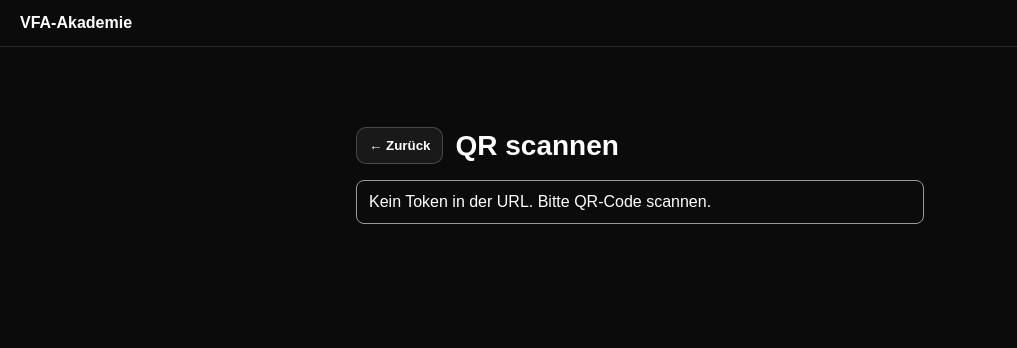
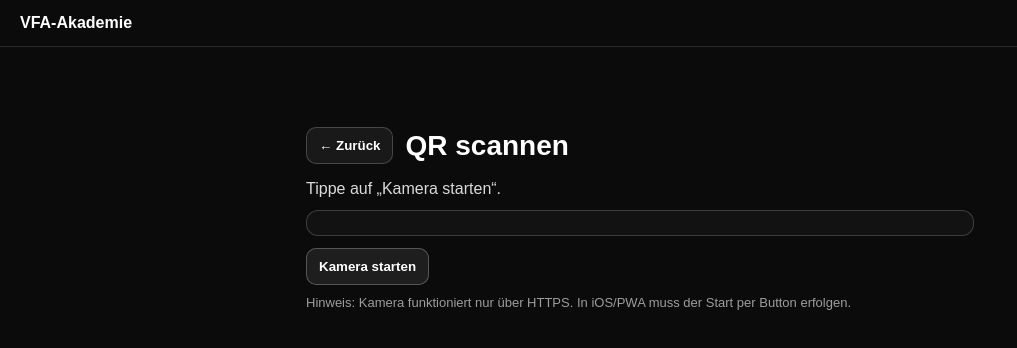
Before and after one commit to VFA-Interlift/vfa-akademie, a Next.js app: page /scan in a window 1280 px wide. Shown: the top 348 px of the page, without its empty margins (0-1017 px from the left). Built offline with nearby package versions, Linux system fonts and the light colour scheme; no server answers.

Commit message:
fix: /scan opens camera and claim moved to /scan/claim

```diff
--- a/src/app/(protected)/scan/page.tsx
+++ b/src/app/(protected)/scan/page.tsx
@@ -1,127 +1,185 @@
 "use client";
 
-import { useEffect, useMemo, useState } from "react";
-import { useRouter, useSearchParams } from "next/navigation";
+import { useEffect, useMemo, useRef, useState } from "react";
+import { useRouter } from "next/navigation";
 import BackButton from "@/components/BackButton";
-
-type Status = "idle" | "loading" | "ok" | "error";
 
 export default function ScanPage() {
   const router = useRouter();
-  const sp = useSearchParams();
+  const readerId = useMemo(() => "qr-reader", []);
+  const qrRef = useRef<any>(null);
 
-  const [status, setStatus] = useState<Status>("idle");
-  const [msg, setMsg] = useState<string | null>(null);
-  const [pill, setPill] = useState<string | null>(null);
+  const [status, setStatus] = useState<"idle" | "starting" | "scanning" | "done" | "error">("idle");
+  const [msg, setMsg] = useState<string>("Tippe auf „Kamera starten“.");
+  const [err, setErr] = useState<string | null>(null);
+  const [lastText, setLastText] = useState<string | null>(null);
 
-  const token = useMemo(() => (sp.get("token") ?? "").trim(), [sp]);
+  async function startCamera() {
+    setErr(null);
+    setStatus("starting");
+    setMsg("Kamera wird gestartet…");
 
-  useEffect(() => {
-    let cancelled = false;
+    try {
+      const mod = await import("html5-qrcode");
+      const Html5Qrcode = mod.Html5Qrcode;
 
-    async function run() {
-      if (!token) return;
+      if (!qrRef.current) qrRef.current = new Html5Qrcode(readerId);
 
-      setStatus("loading");
-      setMsg("Code wird eingelöst…");
-      setPill(null);
-
-      const res = await fetch("/api/claim", {
-        method: "POST",
-        headers: { "Content-Type": "application/json" },
-        body: JSON.stringify({ token }),
-      });
-
-      const data: any = await res.json().catch(() => ({}));
-      if (cancelled) return;
-
-      if (!res.ok) {
+      const cameras = await mod.Html5Qrcode.getCameras();
+      if (!cameras || cameras.length === 0) {
         setStatus("error");
-        setMsg(data?.error ?? "Fehler beim Einlösen.");
+        setMsg("Keine Kamera gefunden.");
         return;
       }
 
-      const already = Boolean(data?.already);
-      const creditsAwarded = Number(data?.creditsAwarded ?? 0);
-      const creditsTotal = Number(data?.creditsTotal ?? 0);
+      const cam = cameras[cameras.length - 1]; // meist Rückkamera
 
-      setStatus("ok");
+      await qrRef.current.start(
+        { deviceId: { exact: cam.id } },
+        { fps: 10, qrbox: { width: 260, height: 260 } },
+        (decodedText: string) => {
+          if (decodedText === lastText) return;
+          setLastText(decodedText);
 
-      if (already) {
-        setMsg("Zertifikat war schon vorhanden ✅");
-        setPill(`Credits: ${creditsTotal}`);
-      } else {
-        setMsg("Zertifikat hinzugefügt ✅");
-        if (creditsAwarded > 0) {
-          setPill(`+${creditsAwarded} Credits • Gesamt: ${creditsTotal}`);
-        } else {
-          setPill(`Credits: ${creditsTotal}`);
+          setStatus("done");
+          setMsg("QR erkannt ✅");
+
+          const token = extractToken(decodedText);
+          if (!token) {
+            setStatus("error");
+            setMsg("QR erkannt, aber kein Token gefunden.");
+            return;
+          }
+
+          stopCamera().finally(() => {
+            router.push(`/scan/claim?token=${encodeURIComponent(token)}`);
+          });
+        }
+      );
+
+      setStatus("scanning");
+      setMsg("Kamera aktiv – QR-Code ins Feld halten…");
+    } catch (e: any) {
+      console.error(e);
+      setStatus("error");
+      setMsg("Kamera konnte nicht gestartet werden.");
+      setErr(String(e?.message ?? e));
     }
   }
 
-      // Kurz stehen lassen, dann weiter
-      setTimeout(() => {
-        router.push("/meine-badges");
-        // optional: refresh damit serverseitiger Header sofort neu rendert (hilft in PWA)
-        router.refresh();
-      }, 900);
+  async function stopCamera() {
+    try {
+      const qr = qrRef.current;
+      if (!qr) return;
+      if (qr.isScanning) await qr.stop();
+      await qr.clear();
+    } catch {
+      // ignore
+    }
   }
 
-    run();
-
+  useEffect(() => {
     return () => {
-      cancelled = true;
+      stopCamera();
     };
-  }, [token, router]);
+    // eslint-disable-next-line react-hooks/exhaustive-deps
+  }, []);
 
   return (
-    <main style={{ maxWidth: 600, margin: "40px auto", padding: 16 }}>
+    <main style={{ maxWidth: 700, margin: "40px auto", padding: 16 }}>
       <div style={{ display: "flex", alignItems: "center", gap: 12, marginBottom: 16 }}>
         <BackButton />
         <h1 style={{ fontSize: 28, fontWeight: 800, margin: 0 }}>QR scannen</h1>
       </div>
 
-      {!token ? (
-        <div style={{ padding: 12, border: "1px solid #999", borderRadius: 8 }}>
-          Kein Token in der URL. Bitte QR-Code scannen.
-        </div>
-      ) : (
-        <div style={{ padding: 14, border: "1px solid rgba(255,255,255,0.18)", borderRadius: 12 }}>
-          <div style={{ fontWeight: 800, marginBottom: 8 }}>
-            {status === "loading"
-              ? "Bitte kurz warten…"
-              : status === "ok"
-              ? "Erfolg"
-              : status === "error"
-              ? "Fehler"
-              : "Status"}
-          </div>
+      <div style={{ marginBottom: 12, color: "rgba(255,255,255,0.85)" }}>{msg}</div>
 
-          <div style={{ fontSize: 16, lineHeight: 1.4 }}>{msg}</div>
-
-          {pill && (
+      {err && (
         <div
           style={{
-                marginTop: 10,
-                display: "inline-block",
-                padding: "6px 10px",
-                borderRadius: 999,
-                border: "1px solid rgba(255,255,255,0.2)",
-                background: "rgba(255,255,255,0.06)",
-                fontWeight: 900,
+            marginBottom: 12,
+            padding: 10,
+            borderRadius: 10,
+            border: "1px solid rgba(255,80,80,0.35)",
+            background: "rgba(255,80,80,0.08)",
+            color: "rgba(255,255,255,0.9)",
+            fontFamily: "ui-monospace, SFMono-Regular, Menlo, monospace",
+            fontSize: 12,
+            whiteSpace: "pre-wrap",
           }}
         >
-              {pill}
+          {err}
         </div>
       )}
 
-          {status === "loading" && (
-            <div style={{ marginTop: 10, color: "rgba(255,255,255,0.7)" }}>
-              Danach wirst du automatisch weitergeleitet…
+      <div
+        style={{
+          border: "1px solid rgba(255,255,255,0.18)",
+          borderRadius: 12,
+          padding: 12,
+          background: "rgba(255,255,255,0.03)",
+        }}
+      >
+        <div id={readerId} style={{ width: "100%" }} />
       </div>
+
+      <div style={{ display: "flex", gap: 10, marginTop: 12, flexWrap: "wrap" }}>
+        {status !== "scanning" ? (
+          <button
+            onClick={startCamera}
+            style={{
+              padding: "10px 12px",
+              borderRadius: 10,
+              border: "1px solid rgba(255,255,255,0.25)",
+              background: "rgba(255,255,255,0.08)",
+              color: "#fff",
+              fontWeight: 800,
+              cursor: "pointer",
+            }}
+          >
+            Kamera starten
+          </button>
+        ) : (
+          <button
+            onClick={() => {
+              stopCamera();
+              setStatus("idle");
+              setMsg("Kamera gestoppt.");
+            }}
+            style={{
+              padding: "10px 12px",
+              borderRadius: 10,
+              border: "1px solid rgba(255,255,255,0.25)",
+              background: "rgba(255,255,255,0.06)",
+              color: "#fff",
+              fontWeight: 800,
+              cursor: "pointer",
+            }}
+          >
+            Stop
+          </button>
         )}
       </div>
-      )}
+
+      <div style={{ marginTop: 10, fontSize: 13, color: "rgba(255,255,255,0.6)" }}>
+        Hinweis: Kamera funktioniert nur über HTTPS. In iOS/PWA muss der Start per Button erfolgen.
+      </div>
     </main>
   );
 }
+
+function extractToken(decodedText: string): string | null {
+  const t = decodedText.trim();
+
+  // Token direkt
+  if (!t.startsWith("http://") && !t.startsWith("https://")) return t;
+
+  // URL mit ?token=
+  try {
+    const u = new URL(t);
+    const token = (u.searchParams.get("token") ?? "").trim();
+    return token || null;
+  } catch {
+    return null;
+  }
+}
```
Also changed, not shown: src/app/(protected)/scan/claim/page.tsx (added, +127 -0 lines). Lines whose indentation alone changed are shown as unchanged.
